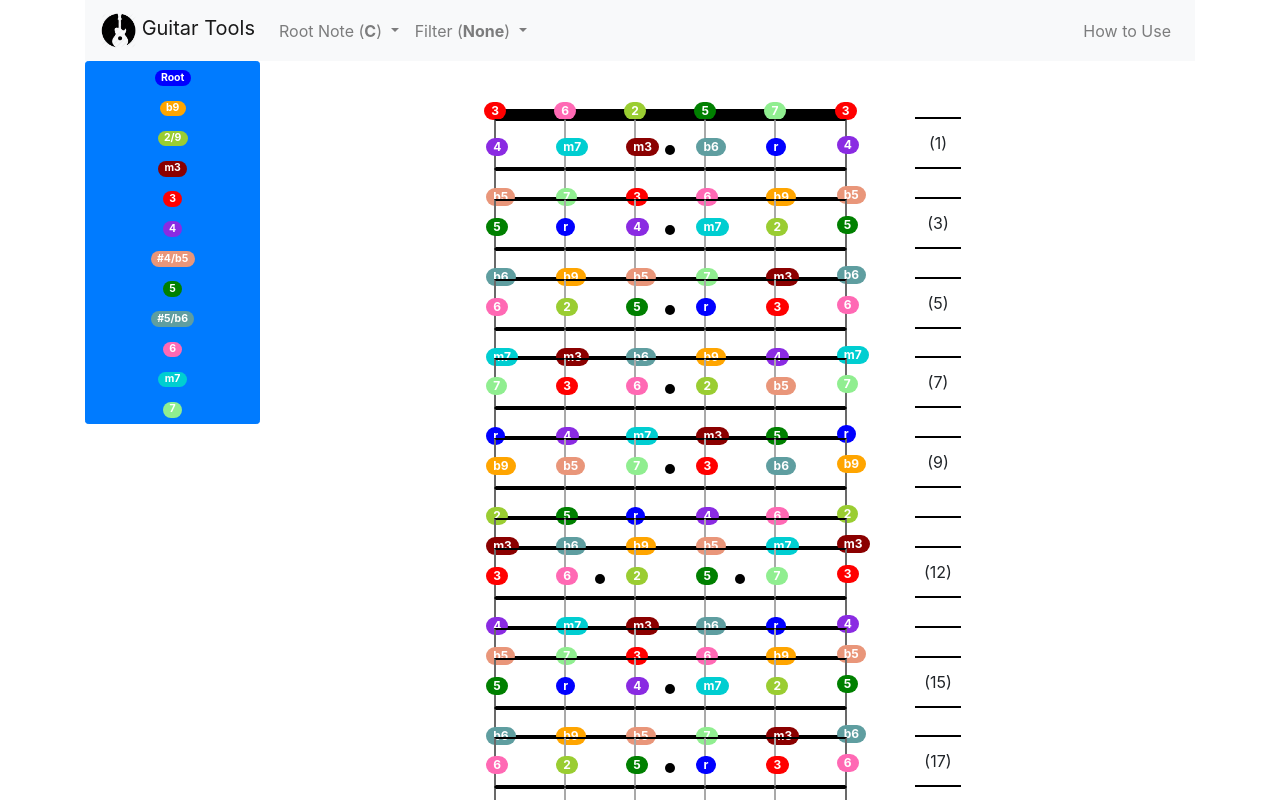
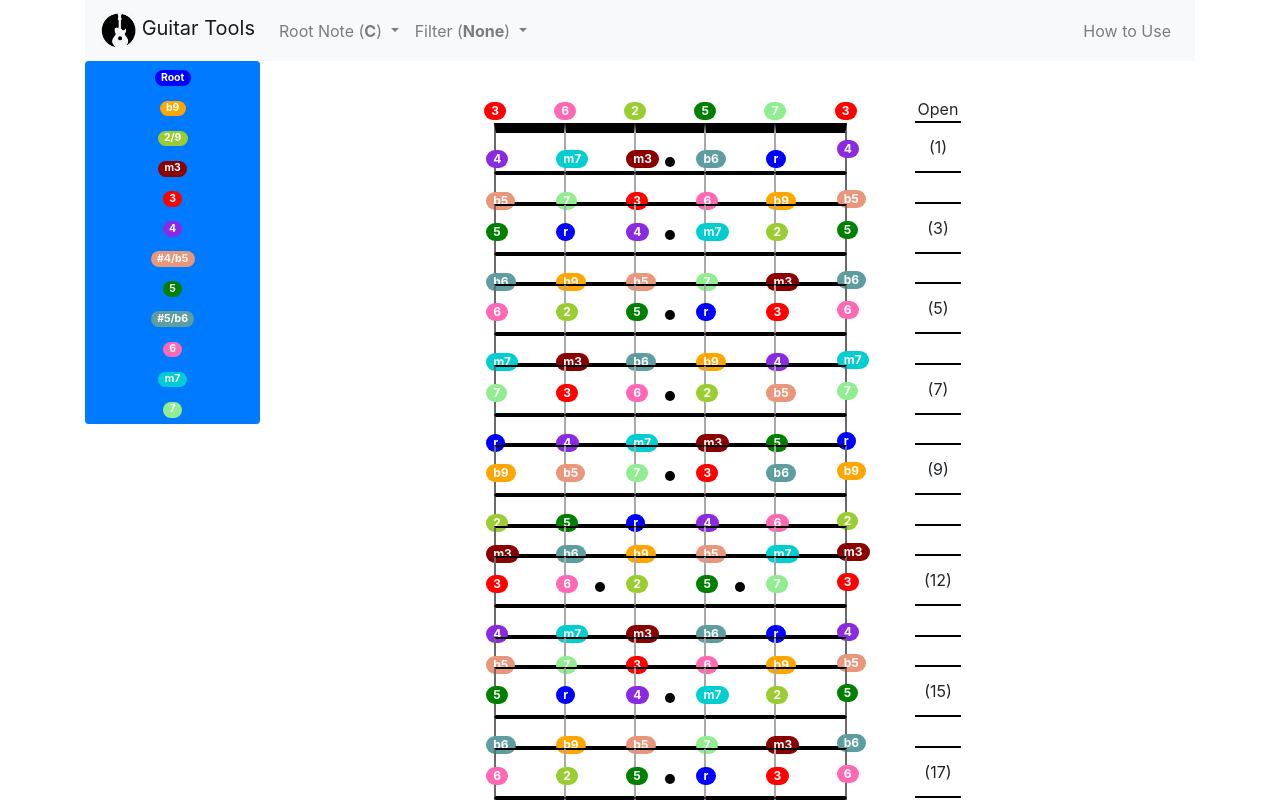
Before and after one commit to jsantoru/guitar-tools, a Vue app: page /#/ in a window 1280 px wide. Shown: the top 800 px of the page. Built offline with nearby package versions, Linux system fonts and the light colour scheme.

Commit message:
fretboard/nut styling, open label

```diff
--- a/src/components/Fretboard.vue
+++ b/src/components/Fretboard.vue
@@ -9,7 +9,7 @@
           <div class="note"
                v-for="(note, stringIndex) in fret"
                :class="{fullborder: fretIndex != 0 && stringIndex != 5,
-                        nut: fretIndex == 0 && stringIndex != 5,
+                        nut: fretIndex == 1 && stringIndex != 5,
                         leftstring: fretIndex != 0 && stringIndex == 0,
                         rightstring: fretIndex != 0 && stringIndex == 4}">
             <div :class="{hide:shouldHide(note.intervalId)}">
@@ -19,7 +19,8 @@
               <div v-if="shouldShowDot(stringIndex, fretIndex)" class="dot">&nbsp;</div>
             </div>
           </div>
-          <div class="fretNum">
+          <div class="fretNum" :class="{nutFretNum:fretIndex == 1}">
+            <span v-if="fretIndex == 0">Open</span>
             <span v-if="shouldShowFret(fretIndex)">({{fretIndex}})</span>
           </div>
         </div>
@@ -206,7 +207,6 @@
   }
 
   .fullborder {
-
     /* fret */
     border-top: solid black 2px;
     border-bottom: solid black 2px;
@@ -225,7 +225,7 @@
   }
 
   .nut {
-    border-bottom: solid black 10px;
+    border-top: solid black 10px;
   }
 
   /* fretboard colors defined in App.vue style */
```
